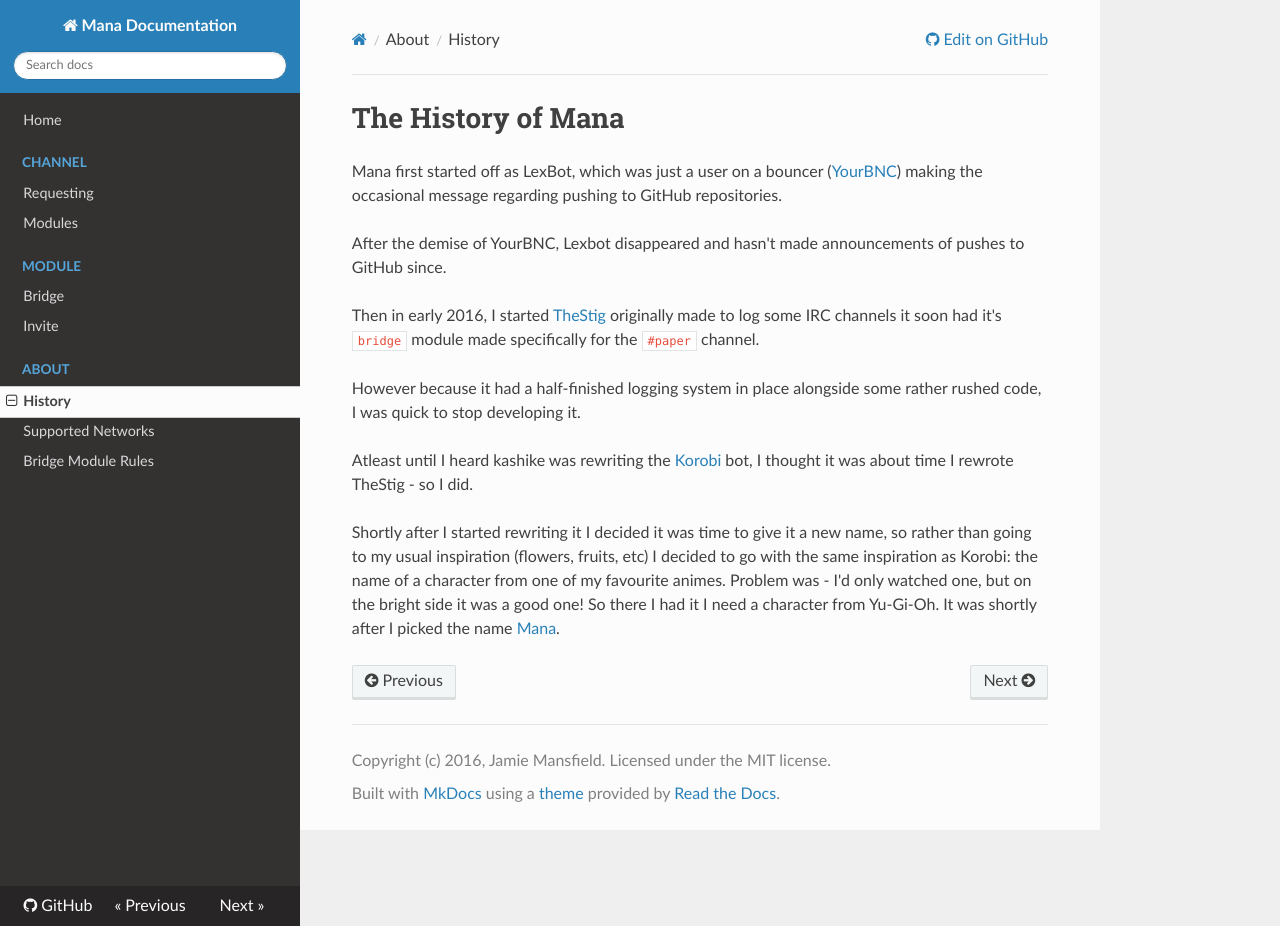
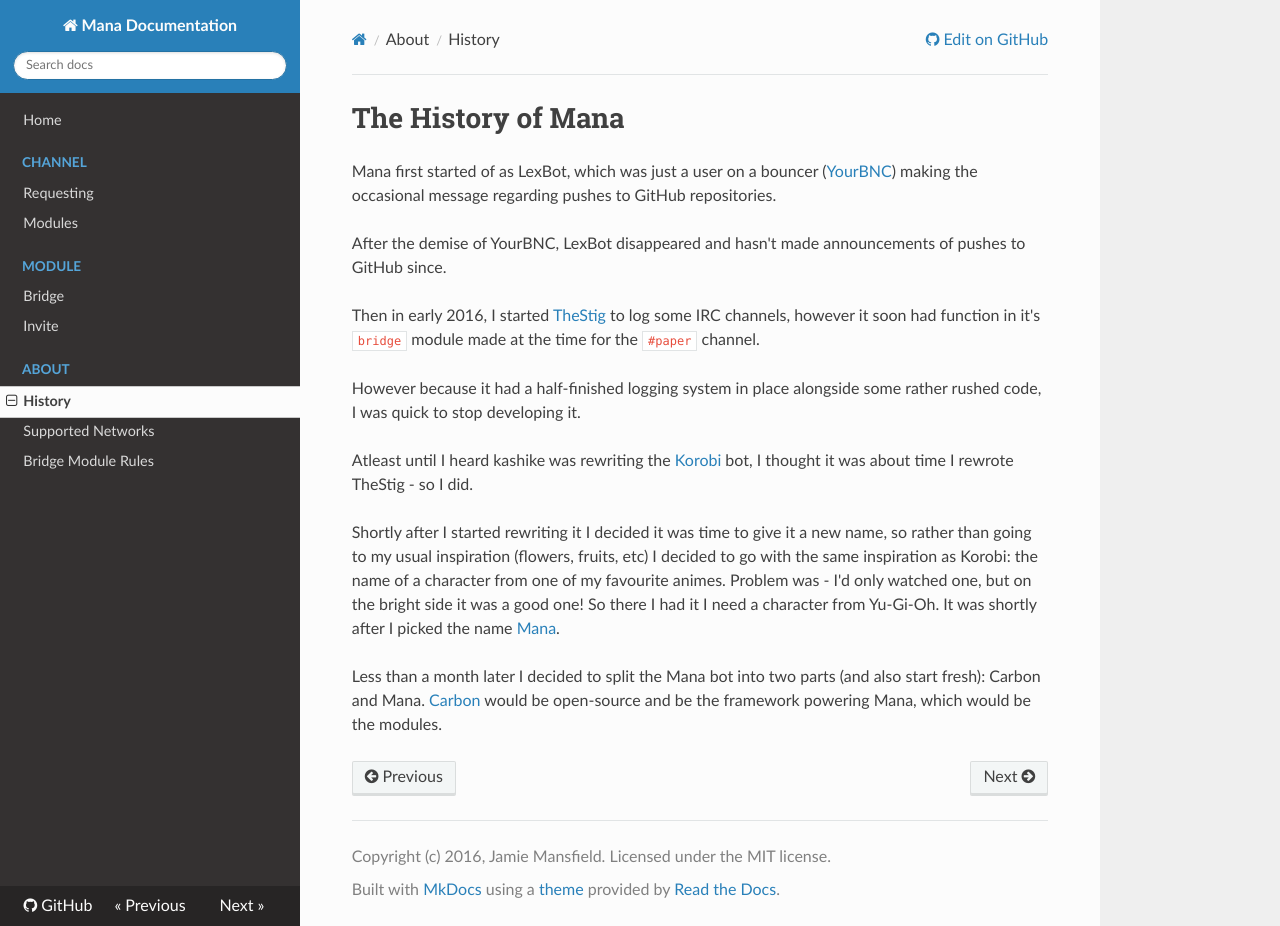
Before and after one commit to ManaBot/ManaDocs, an MkDocs documentation site: the page built from docs/about/history.md, in a window 1280 px wide and 926 px high. Built offline with MkDocs 1.6.1, drawn with Linux system fonts in a browser that asks for light colours; nearby versions of some CDN libraries; old or Windows-style settings are respelled for this version of MkDocs.

Commit message:
Mention Carbon, and some fixes

```diff
--- a/docs/about/history.md
+++ b/docs/about/history.md
@@ -1,13 +1,13 @@
 The History of Mana
 ===================
 
-Mana first started off as LexBot, which was just a user on a bouncer ([YourBNC]) making the occasional message regarding
-pushing to GitHub repositories.
+Mana first started of as LexBot, which was just a user on a bouncer ([YourBNC]) making the occasional message regarding
+pushes to GitHub repositories.
 
-After the demise of YourBNC, Lexbot disappeared and hasn't made announcements of pushes to GitHub since.
+After the demise of YourBNC, LexBot disappeared and hasn't made announcements of pushes to GitHub since.
 
-Then in early 2016, I started [TheStig] originally made to log some IRC channels it soon had it's `bridge` module
-made specifically for the `#paper` channel.
+Then in early 2016, I started [TheStig] to log some IRC channels, however it soon had function in it's `bridge` module
+made at the time for the `#paper` channel.
 
 However because it had a half-finished logging system in place alongside some rather rushed code, I was quick to stop
 developing it.
@@ -19,7 +19,11 @@ inspiration (flowers, fruits, etc) I decided to go with the same inspiration as
 one of my favourite animes. Problem was - I'd only watched one, but on the bright side it was a good one! So there I
 had it I need a character from Yu-Gi-Oh. It was shortly after I picked the name [Mana].
 
+Less than a month later I decided to split the Mana bot into two parts (and also start fresh): Carbon and Mana.
+[Carbon] would be open-source and be the framework powering Mana, which would be the modules.
+
 [YourBNC]: https://yourbnc.co.uk/
 [TheStig]: https://github.com/Lexteam/TheStig
 [Korobi]: https://korobi.io/
 [Mana]: http://yugioh.wikia.com/wiki/Mana
+[Carbon]: https://github.com/ManaBot/Carbon
```
